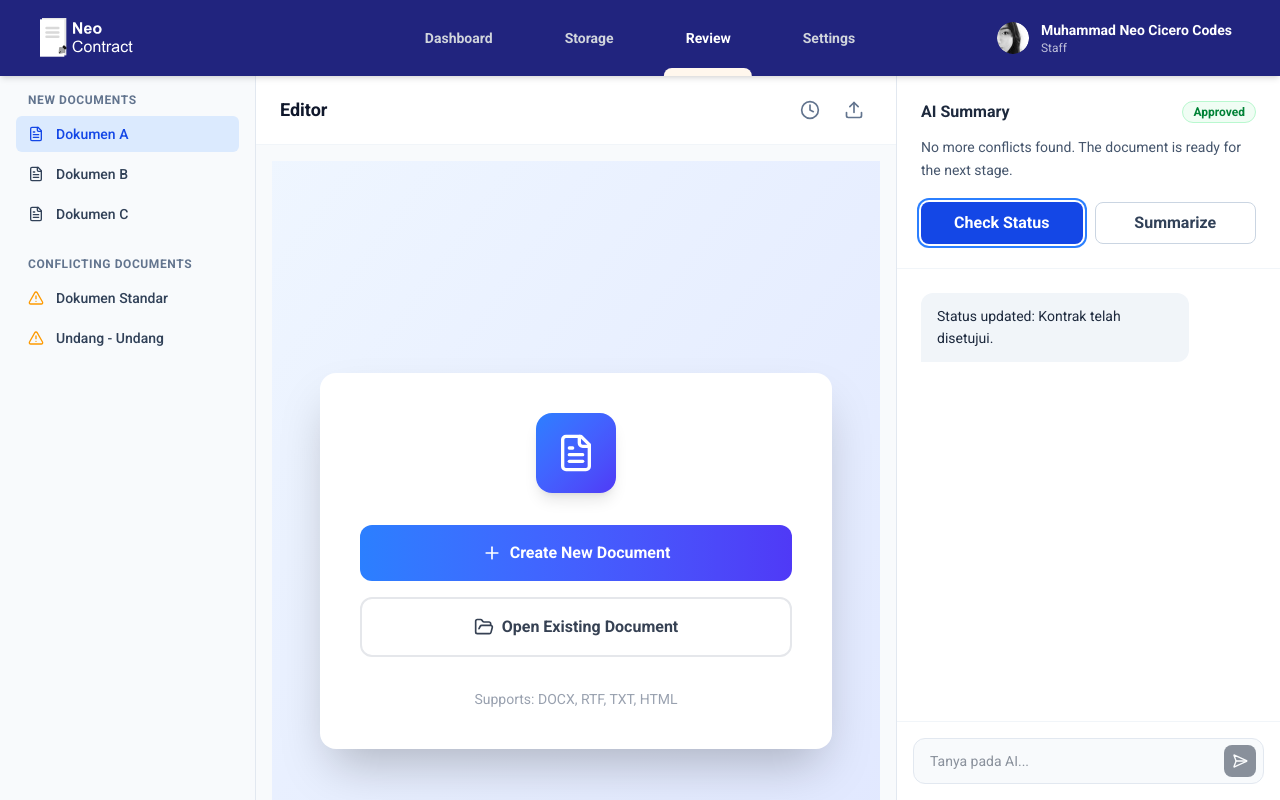
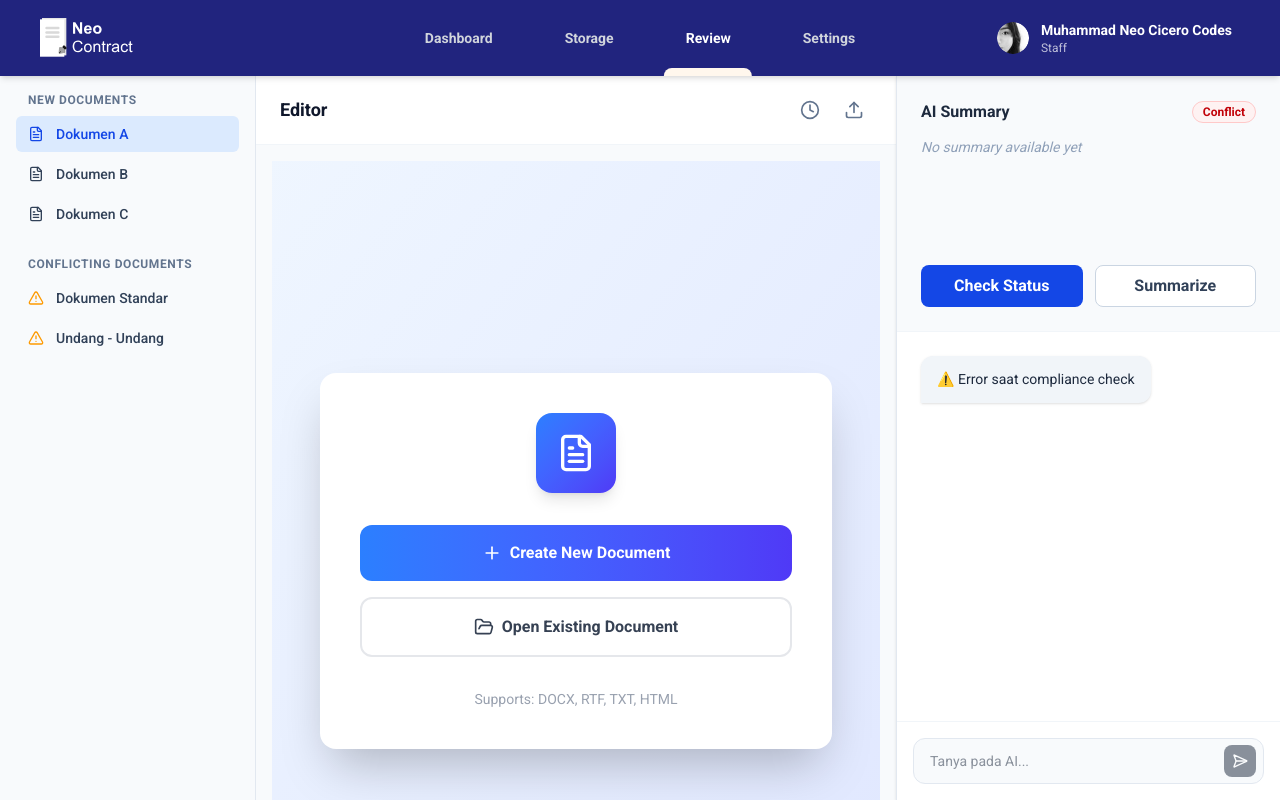
Before and after one commit to taufiqrmadhana/cybergsecurity, a Next.js app in the folder cybergsecurity/: page /pages/review in a window 1280 px wide. Both pictures are taken after a click on the button "Check Status". Built offline with nearby package versions, Linux system fonts and the light colour scheme; no server answers.

Commit message:
feat: integrate review with be

```diff
--- a/cybergsecurity/src/app/pages/review/page.tsx
+++ b/cybergsecurity/src/app/pages/review/page.tsx
@@ -1,17 +1,13 @@
-'use client';
+'use client'
 
-import { DocumentListSidebar } from '@/app/components/review/DocumentListSidebar';
-import { EditorPanel } from '@/app/components/review/EditorPanel';
-import { SendHorizonal } from 'lucide-react';
-import { useEffect, useRef, useState } from 'react';
-import ReactMarkdown from 'react-markdown';
+import { DocumentListSidebar } from '@/app/components/review/DocumentListSidebar'
+import { EditorPanel } from '@/app/components/review/EditorPanel'
+import { SendHorizonal } from 'lucide-react'
+import { useEffect, useRef, useState } from 'react'
+import ReactMarkdown from 'react-markdown'
 
-type Message = {
-  sender: 'user' | 'ai';
-  text: string;
-};
-
-type Status = 'Conflict' | 'Approved' | 'Checking';
+type Message = { sender: 'user' | 'ai'; text: string }
+type Status = 'Conflict' | 'Approved' | 'Checking'
 
 const TypingIndicator = () => (
   <div className="flex items-end gap-2">
@@ -23,16 +19,17 @@ const TypingIndicator = () => (
       </div>
     </div>
   </div>
-);
+)
 
 interface AIAssistantPanelProps {
-  llmResponse: string;
-  chatMessages: Message[];
-  status: Status;
-  isAiTyping: boolean;
-  onSendMessage: (message: string) => void;
-  onCheckStatus: () => void;
-  onSummarize: (query: string) => void;
+  llmResponse: string
+  chatMessages: Message[]
+  status: Status
+  isAiTyping: boolean
+  isSummarizing: boolean
+  onSendMessage: (m: string) => void
+  onCheckStatus: () => void
+  onSummarize: (q: string) => void
 }
 
 const AIAssistantPanel = ({
@@ -40,209 +37,142 @@ const AIAssistantPanel = ({
   chatMessages,
   status,
   isAiTyping,
+  isSummarizing,
   onSendMessage,
   onCheckStatus,
   onSummarize
 }: AIAssistantPanelProps) => {
-  const [newMessage, setNewMessage] = useState('');
-  const chatContainerRef = useRef<HTMLDivElement>(null);
-
+  const [newMessage, setNewMessage] = useState('')
+  const chatRef = useRef<HTMLDivElement>(null)
   useEffect(() => {
-    if (chatContainerRef.current) {
-      chatContainerRef.current.scrollTop = chatContainerRef.current.scrollHeight;
-    }
-  }, [chatMessages, isAiTyping]);
-
-  const handleFormSubmit = (e: React.FormEvent | React.MouseEvent) => {
-    e.preventDefault();
-    if (newMessage.trim()) {
-      onSendMessage(newMessage);
-      setNewMessage('');
-    }
-  };
-
+    if (chatRef.current) chatRef.current.scrollTop = chatRef.current.scrollHeight
+  }, [chatMessages, isAiTyping, llmResponse, isSummarizing])
   const statusStyles: Record<Status, string> = {
     Approved: 'bg-green-50 text-green-700 border border-green-200',
     Conflict: 'bg-red-50 text-red-700 border border-red-200',
     Checking: 'bg-amber-50 text-amber-700 border border-amber-200',
-  };
-
+  }
+  const handleSubmit = (e: React.FormEvent | React.MouseEvent) => {
+    e.preventDefault()
+    if (newMessage.trim()) {
+      onSendMessage(newMessage)
+      setNewMessage('')
+    }
+  }
   return (
-    <div className="w-96 flex-shrink-0 flex flex-col bg-white h-full border-l border-slate-200">
-      <div className="p-6 border-b border-slate-100">
+    <div className="w-96 flex-shrink-0 flex flex-col bg-white h-full border-l border-slate-200 shadow-sm">
+      <div className="p-6 border-b border-slate-100 bg-slate-50 flex flex-col h-64">
         <div className="flex justify-between items-center mb-3">
           <h3 className="font-semibold text-base text-slate-800">AI Summary</h3>
-          <span className={`px-2.5 py-0.5 text-xs font-semibold rounded-full ${statusStyles[status]}`}>
-            {status}
-          </span>
+          <span className={`px-2.5 py-0.5 text-xs font-semibold rounded-full ${statusStyles[status]}`}>{status}</span>
         </div>
-        <div className="text-sm text-slate-600 mb-5 leading-relaxed">
-          <ReactMarkdown>{llmResponse}</ReactMarkdown>
+        <div className="flex-1 overflow-y-auto pr-1 text-sm text-slate-600 leading-relaxed">
+          {isSummarizing ? <TypingIndicator /> : llmResponse ? <ReactMarkdown>{llmResponse}</ReactMarkdown> : <span className="text-slate-400 italic">No summary available yet</span>}
         </div>
-
-        <div className="grid grid-cols-2 gap-3">
-          <button
-            onClick={onCheckStatus}
-            className="w-full bg-blue-700 text-white font-semibold py-2 px-4 rounded-lg hover:bg-blue-800 transition-all duration-300 focus:outline-none focus:ring-2 focus:ring-offset-2 focus:ring-blue-500 cursor-pointer">
-            Check Status
-          </button>
-          <button
-            onClick={() => onSummarize("Ringkas kontrak ini")}
-            className="w-full bg-white border border-slate-300 text-slate-700 font-semibold py-2 px-4 rounded-lg hover:bg-slate-50 transition-colors cursor-pointer">
-            Summarize
-          </button>
+        <div className="grid grid-cols-2 gap-3 mt-4">
+          <button onClick={onCheckStatus} className="w-full bg-blue-700 text-white font-semibold py-2 px-4 rounded-lg hover:bg-blue-800 transition-all">Check Status</button>
+          <button onClick={() => onSummarize("Ringkas kontrak ini")} className="w-full bg-white border border-slate-300 text-slate-700 font-semibold py-2 px-4 rounded-lg hover:bg-slate-50 transition-colors">Summarize</button>
         </div>
       </div>
-
-      <div ref={chatContainerRef} className="flex-1 p-6 overflow-y-auto flex flex-col gap-5">
-        {chatMessages.map((msg, index) => (
-          <div key={index} className={`flex items-end gap-2 ${msg.sender === 'user' ? 'justify-end' : 'justify-start'}`}>
-            <div className={`
-                max-w-[80%] rounded-t-xl px-4 py-3
-                cursor-pointer transition-all duration-200 ease-in-out hover:shadow-lg hover:-translate-y-1
-                ${msg.sender === 'user'
-                  ? 'bg-blue-500 text-white rounded-bl-xl'
-                  : 'bg-slate-100 text-slate-800 rounded-br-xl'
-                }
-            `}>
-              <div className="text-sm leading-relaxed">
-                <ReactMarkdown>{msg.text}</ReactMarkdown>
-              </div>
+      <div ref={chatRef} className="flex-1 p-6 overflow-y-auto flex flex-col gap-5">
+        {chatMessages.length === 0 && !isAiTyping && <span className="text-slate-400 text-sm italic">Mulai percakapan dengan AI...</span>}
+        {chatMessages.map((msg, i) => (
+          <div key={i} className={`flex items-end gap-2 ${msg.sender === 'user' ? 'justify-end' : 'justify-start'}`}>
+            <div className={`max-w-[80%] rounded-t-xl px-4 py-3 shadow-sm ${msg.sender === 'user' ? 'bg-gradient-to-r from-blue-500 to-blue-600 text-white rounded-bl-xl' : 'bg-slate-100 text-slate-800 rounded-br-xl'}`}>
+              <div className="text-sm leading-relaxed"><ReactMarkdown>{msg.text}</ReactMarkdown></div>
             </div>
           </div>
         ))}
         {isAiTyping && <TypingIndicator />}
       </div>
-
       <div className="p-4 border-t border-slate-100 bg-white">
         <div className="relative flex items-center">
-          <input
-            type="text"
-            value={newMessage}
-            onChange={(e) => setNewMessage(e.target.value)}
-            onKeyDown={(e) => {
-              if (e.key === 'Enter' && !e.shiftKey) {
-                e.preventDefault();
-                handleFormSubmit(e as any);
-              }
-            }}
-            placeholder="Tanya pada AI..."
-            className="w-full bg-slate-50 text-sm text-slate-800 px-4 py-3 border border-slate-200 rounded-xl focus:ring-2 focus:ring-blue-400 focus:outline-none transition-all pr-12"
-          />
-          <button
-            onClick={handleFormSubmit}
-            className="absolute right-2 h-8 w-8 bg-slate-800 text-white rounded-lg flex items-center justify-center hover:bg-slate-900 transition-colors disabled:opacity-50"
-            disabled={!newMessage.trim() || isAiTyping}
-          >
-            <SendHorizonal className="h-4 w-4" />
-          </button>
+          <input type="text" value={newMessage} onChange={e => setNewMessage(e.target.value)} onKeyDown={e => { if (e.key === 'Enter' && !e.shiftKey) { e.preventDefault(); handleSubmit(e as any) }}} placeholder="Tanya pada AI..." className="w-full bg-slate-50 text-sm text-slate-800 px-4 py-3 border border-slate-200 rounded-xl focus:ring-2 focus:ring-blue-400 focus:outline-none pr-12"/>
+          <button onClick={handleSubmit} className="absolute right-2 h-8 w-8 bg-slate-800 text-white rounded-lg flex items-center justify-center hover:bg-slate-900 transition-colors disabled:opacity-50" disabled={!newMessage.trim() || isAiTyping}><SendHorizonal className="h-4 w-4"/></button>
         </div>
       </div>
     </div>
-  );
-};
+  )
+}
 
 const ReviewPage = () => {
-  const [llmResponse, setLlmResponse] = useState('');
-  const [chatMessages, setChatMessages] = useState<Message[]>([]);
-  const [status, setStatus] = useState<Status>('Checking');
-  const [isAiTyping, setIsAiTyping] = useState(false);
-  const [sessionId] = useState(() => `session_${Date.now()}`);
-  const API_BASE_URL = 'http://127.0.0.1:8000';
+  const [llmResponse, setLlmResponse] = useState('')
+  const [chatMessages, setChatMessages] = useState<Message[]>([])
+  const [status, setStatus] = useState<Status>('Checking')
+  const [isAiTyping, setIsAiTyping] = useState(false)
+  const [isSummarizing, setIsSummarizing] = useState(false)
+  const [sessionId] = useState(() => `session_${Date.now()}`)
+  const API_BASE_URL = 'http://localhost:8000'
 
   const handleSendMessage = async (message: string) => {
-    setChatMessages(prev => [...prev, { sender: 'user', text: message }]);
-    setIsAiTyping(true);
-
+    setChatMessages(p => [...p, { sender: 'user', text: message }])
+    setIsAiTyping(true)
     try {
-      const response = await fetch(`${API_BASE_URL}/chatbot/chat/stream`, {
-        method: 'POST',
-        headers: { 'Content-Type': 'application/json' },
-        body: JSON.stringify({ session_id: sessionId, message })
-      });
-
-      if (!response.ok || !response.body) throw new Error("Streaming failed");
-
-      const reader = response.body.getReader();
-      const decoder = new TextDecoder();
-      let aiText = "";
-
+      const r = await fetch(`${API_BASE_URL}/chatbot/chat/stream`, { method: 'POST', mode: 'cors', headers: { 'Content-Type': 'application/json' }, body: JSON.stringify({ session_id: sessionId, message }) })
+      if (!r.ok || !r.body) throw new Error("stream error")
+      const reader = r.body.getReader()
+      const decoder = new TextDecoder()
+      let aiText = ""
       while (true) {
-        const { done, value } = await reader.read();
-        if (done) break;
-        const chunk = decoder.decode(value, { stream: true });
-        aiText += chunk;
-
+        const { done, value } = await reader.read()
+        if (done) break
+        const chunk = decoder.decode(value, { stream: true })
+        aiText += chunk
         setChatMessages(prev => {
-          const updated = [...prev];
-          const last = updated[updated.length - 1];
-          if (last && last.sender === 'ai') {
-            updated[updated.length - 1] = { sender: 'ai', text: aiText };
-          } else {
-            updated.push({ sender: 'ai', text: aiText });
-          }
-          return updated;
-        });
+          const updated = [...prev]
+          const last = updated[updated.length - 1]
+          if (last && last.sender === 'ai') updated[updated.length - 1] = { sender: 'ai', text: aiText }
+          else updated.push({ sender: 'ai', text: aiText })
+          return updated
+        })
       }
-    } catch (error) {
-      setChatMessages(prev => [...prev, { sender: 'ai', text: "⚠️ Error saat streaming" }]);
+    } catch {
+      setChatMessages(p => [...p, { sender: 'ai', text: "⚠️ Error saat streaming" }])
     }
-
-    setIsAiTyping(false);
-  };
+    setIsAiTyping(false)
+  }
 
   const handleSummarize = async (query: string) => {
-    setIsAiTyping(true);
+    setIsSummarizing(true)
     try {
-      const response = await fetch(`${API_BASE_URL}/chatbot/summarize`, {
-        method: 'POST',
-        headers: { 'Content-Type': 'application/json' },
-        body: JSON.stringify({ session_id: sessionId, query })
-      });
-      if (response.ok) {
-        const data = await response.json();
-        setLlmResponse(data.response);
-        setChatMessages(prev => [...prev, { sender: 'ai', text: `Ringkasan: ${data.response}` }]);
+      const r = await fetch(`${API_BASE_URL}/chatbot/summarize`, { method: 'POST', headers: { 'Content-Type': 'application/json' }, body: JSON.stringify({ session_id: sessionId, query }) })
+      if (r.ok) {
+        const d = await r.json()
+        setLlmResponse(d.response)
+        // setChatMessages(p => [...p, { sender: 'ai', text: `Ringkasan: ${d.response}` }])
       }
-    } catch (error) {
-      const fallback = "Ringkasan gagal diambil.";
-      setLlmResponse(fallback);
-      setChatMessages(prev => [...prev, { sender: 'ai', text: fallback }]);
+    } catch {
+      const fallback = "Ringkasan gagal diambil."
+      setLlmResponse(fallback)
+      // setChatMessages(p => [...p, { sender: 'ai', text: fallback }])
     }
-    setIsAiTyping(false);
-  };
+    setIsSummarizing(false)
+  }
 
-  const handleCheckStatus = () => {
-    setStatus('Checking');
-    setTimeout(() => {
-      const statuses: Status[] = ['Approved', 'Conflict'];
-      const newStatus = statuses[Math.floor(Math.random() * statuses.length)];
-      setStatus(newStatus);
-      if (newStatus === 'Approved') {
-        setLlmResponse('No more conflicts found. The document is ready for the next stage.');
-        setChatMessages(prev => [...prev, { sender: 'ai', text: 'Status updated: Kontrak telah disetujui.' }]);
-      } else {
-        setLlmResponse('Still 1 potential conflict in Clause 8.1.');
-        setChatMessages(prev => [...prev, { sender: 'ai', text: 'Status updated: Masih ada konflik di Clause 8.1.' }]);
-      }
-    }, 2000);
-  };
+  const handleCheckStatus = async () => {
+    setStatus('Checking')
+    setIsSummarizing(true)
+    try {
+      const r = await fetch(`${API_BASE_URL}/api/compliance/evaluate`, { method: 'POST', headers: { 'Content-Type': 'application/json' }, body: JSON.stringify({ file_url: "https://storage.googleapis.com/bucket/contract.pdf" }) })
+      if (!r.ok) throw new Error()
+      const d = await r.json()
+      setStatus(d.status === "comply" ? "Approved" : "Conflict")
+      setLlmResponse(d.summary)
+      setChatMessages(p => [...p, { sender: 'ai', text: `Compliance result: ${d.summary}` }])
+    } catch {
+      setStatus('Conflict')
+      setChatMessages(p => [...p, { sender: 'ai', text: "⚠️ Error saat compliance check" }])
+    }
+    setIsSummarizing(false)
+  }
 
   return (
     <div className="flex h-full">
       <DocumentListSidebar />
       <EditorPanel />
-      <AIAssistantPanel
-        llmResponse={llmResponse}
-        chatMessages={chatMessages}
-        status={status}
-        isAiTyping={isAiTyping}
-        onSendMessage={handleSendMessage}
-        onCheckStatus={handleCheckStatus}
-        onSummarize={handleSummarize}
-      />
+      <AIAssistantPanel llmResponse={llmResponse} chatMessages={chatMessages} status={status} isAiTyping={isAiTyping} isSummarizing={isSummarizing} onSendMessage={handleSendMessage} onCheckStatus={handleCheckStatus} onSummarize={handleSummarize}/>
     </div>
-  );
-};
+  )
+}
 
-export default ReviewPage;
+export default ReviewPage
```
